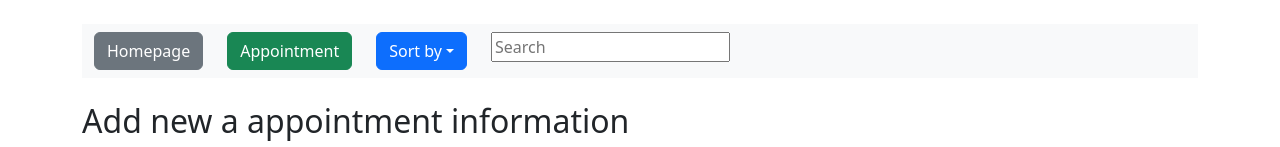
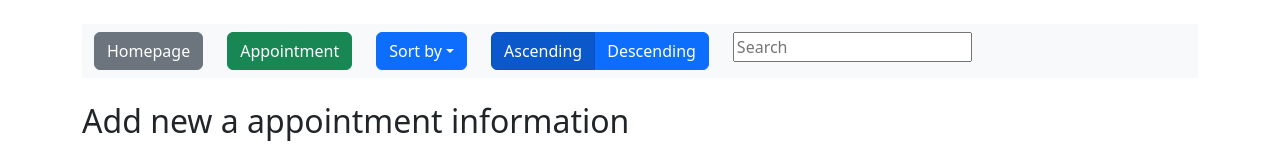
Before and after one commit to tarhavn/ux-tailwindcss-react, a React (Create React App) app: page / in a window 1280 px wide. Shown: the top 147 px of the page. Built offline with nearby package versions, Linux system fonts and the light colour scheme; no server answers.

Commit message:
Checkbox asc dec replaced with radiobutton

```diff
--- a/src/components/MyNavbar.js
+++ b/src/components/MyNavbar.js
@@ -6,6 +6,8 @@ import Container from 'react-bootstrap/Container';
 import ButtonGroup from 'react-bootstrap/ButtonGroup';
 import DropdownButton from 'react-bootstrap/DropdownButton';
 import Dropdown from 'react-bootstrap/Dropdown';
+import ToggleButton from 'react-bootstrap/ToggleButton';
+import ToggleButtonGroup from 'react-bootstrap/ToggleButtonGroup';
 
 const MyNavbar = ({ query, onQueryChange }) => {
     return (
@@ -20,9 +22,14 @@ const MyNavbar = ({ query, onQueryChange }) => {
                 <Dropdown.Item onClick={() => console.log("console log pet name")} eventKey="1">Pet Name</Dropdown.Item>
                 <Dropdown.Item eventKey="2">Owner Name</Dropdown.Item>
                 <Dropdown.Item eventKey="3">Date</Dropdown.Item>
-                <Dropdown.Item eventKey="4">Ascending</Dropdown.Item>
-                <Dropdown.Item eventKey="5">Descending</Dropdown.Item>
               </DropdownButton>
+              </Col>
+
+              <Col>
+              <ToggleButtonGroup type="radio" name="options" defaultValue={1}>
+                <ToggleButton id="tbg-radio-1" value={1}>Ascending</ToggleButton>
+                <ToggleButton id="tbg-radio-2" value={2}>Descending</ToggleButton>
+              </ToggleButtonGroup>
               </Col>
 
               <Col><input type="text" name="query" id="query" value={query}
```
